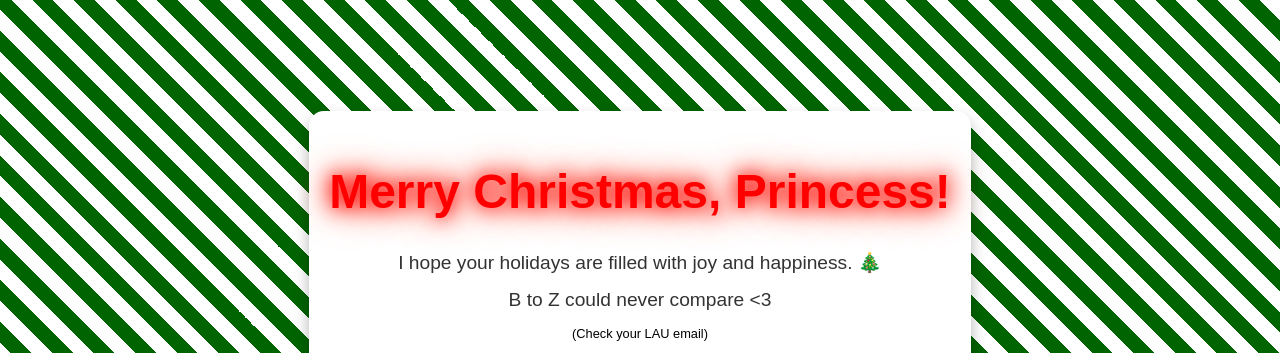
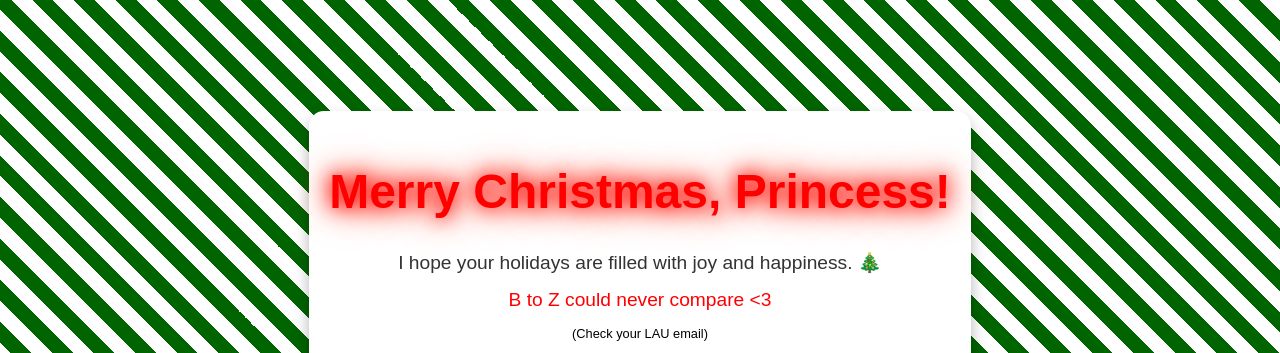
Before and after one commit to Saykerrr/christmas-gift-website, a plain HTML site: page index.html in a window 1280 px wide. Shown: the top 353 px of the page. Drawn offline with Linux system fonts and the light colour scheme.

Commit message:
style.css

```diff
--- a/style.css
+++ b/style.css
@@ -50,6 +50,10 @@ h1.glow {
   color: #333;
 }
 
+.additional-message {
+  color: #ff0000; /* Change color to red */
+}
+
 .check-email {
   font-size: 0.8em;
   color: #000;
```
